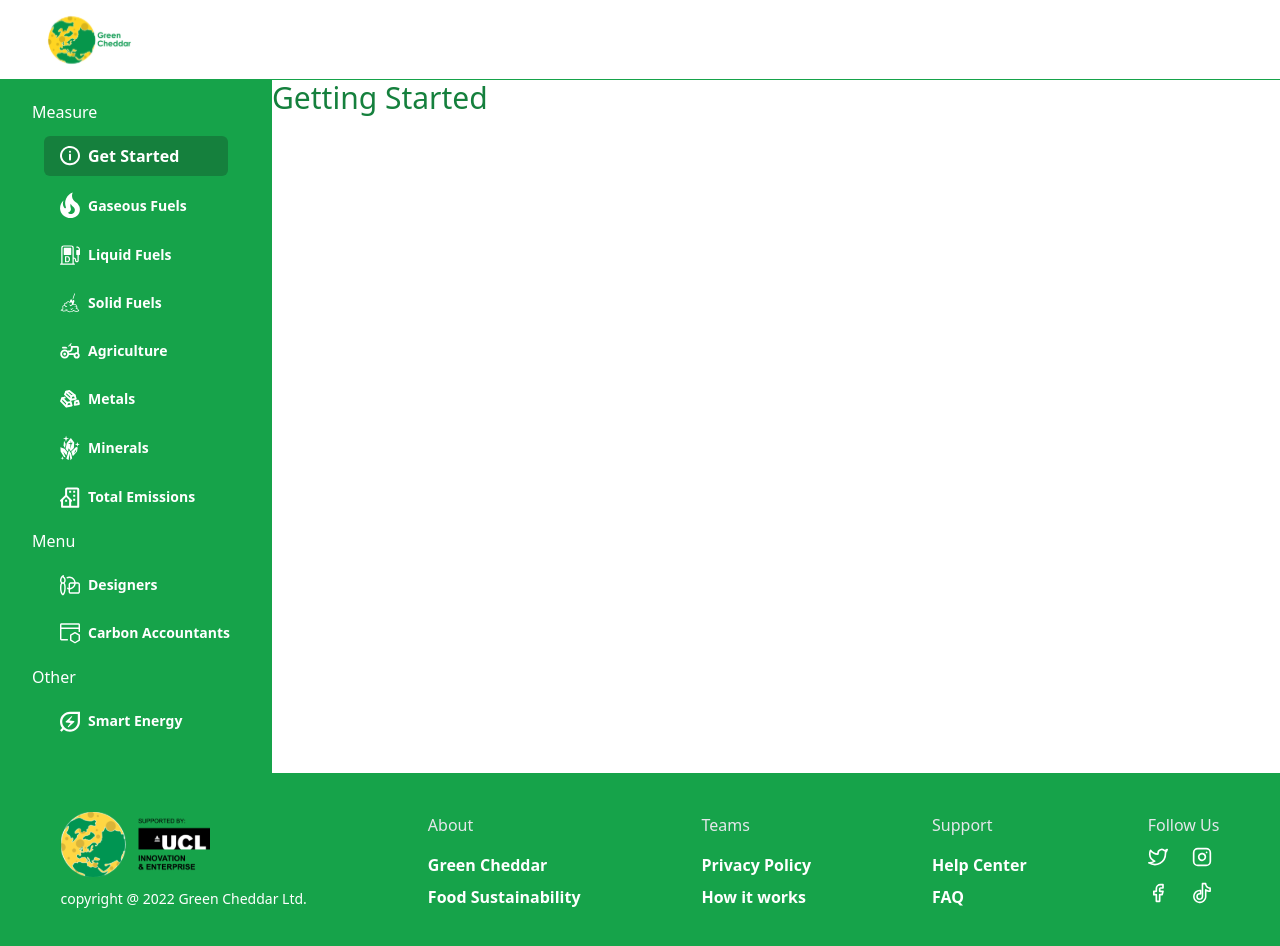
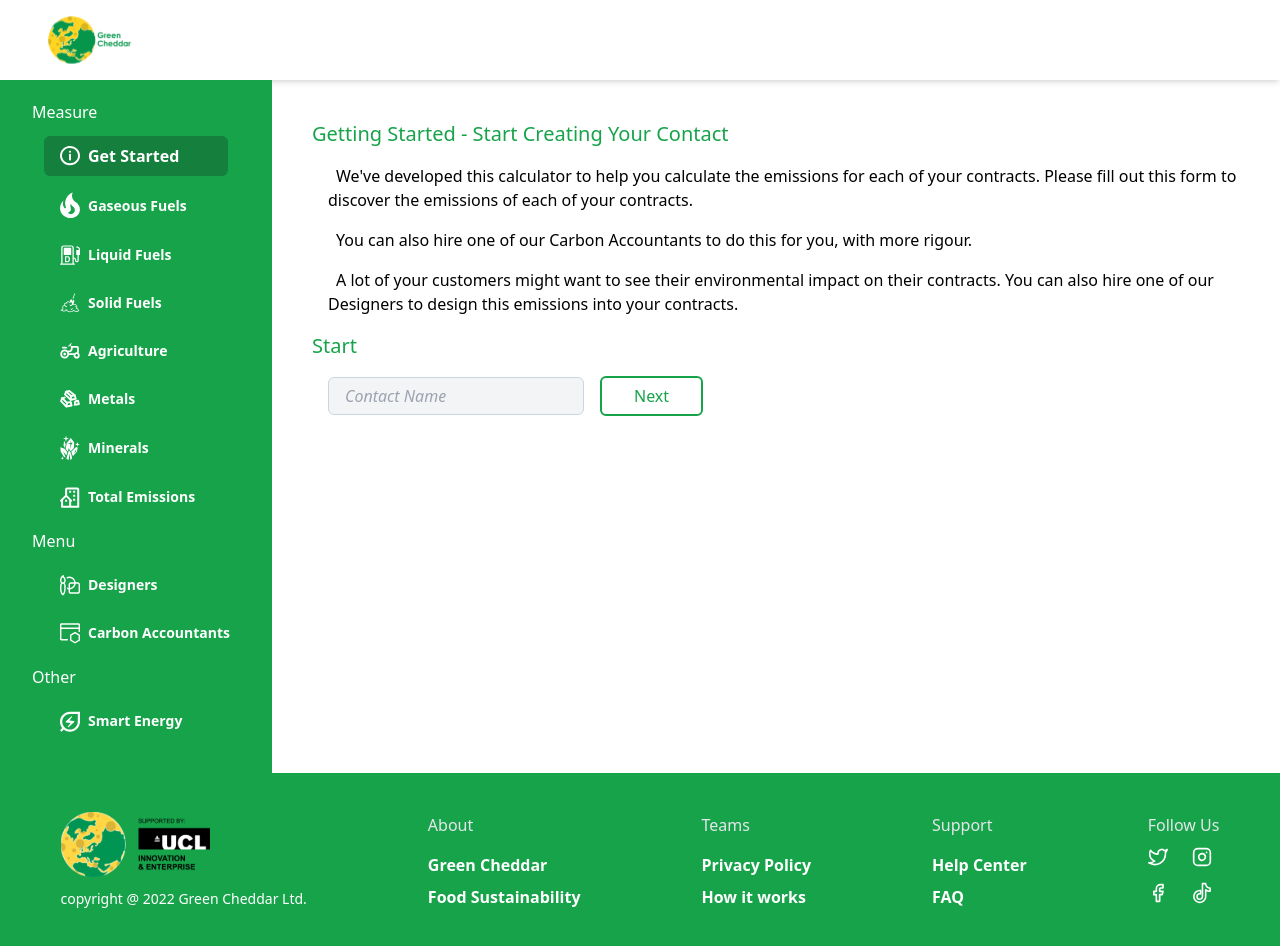
Before and after one commit to EyobAshenaki/carbon-calculator, a Nuxt app: page / in a window 1280 px wide. Shown: the top 946 px of the page. Built offline with nearby package versions, Linux system fonts and the light colour scheme.

Commit message:
feat(getStarted): add get started section
- Added get started section of main page
- Made minor UI changes to nav bar and sidebar

```diff
--- a/components/layout/NavBar.vue
+++ b/components/layout/NavBar.vue
@@ -1,7 +1,7 @@
 <!-- eslint-disable vue/multi-word-component-names -->
 <template>
   <nav
-    class="w-screen h-20 flex justify-between items-center bg-white border-b border-green-600 md:pl-3 pr-5"
+    class="w-screen h-20 flex justify-between items-center bg-white shadow-md md:pl-3 pr-5"
   >
     <greencheddar-logo class="h-16 transition-[height] duration-300 ease-out" />
 
--- a/components/layout/SideBar.vue
+++ b/components/layout/SideBar.vue
@@ -1,6 +1,6 @@
 <template>
   <nav
-    class="w-[17rem] lg:visible fixed top-20 right-0 lg:static bg-green-600"
+    class="min-w-[17rem] lg:visible fixed top-20 right-0 lg:static bg-green-600"
     :class="{ invisible: isMenuClosed }"
   >
     <section v-for="(menuItem, idx) in menuItems" :key="idx">
--- /dev/null
+++ b/components/measureSection/GetStarted.vue
@@ -0,0 +1,63 @@
+<template>
+  <section>
+    <h1>Getting Started - Start Creating Your Contact</h1>
+    <p>
+      We've developed this calculator to help you calculate the emissions for
+      each of your contracts. Please fill out this form to discover the
+      emissions of each of your contracts.
+    </p>
+    <p>
+      You can also hire one of our Carbon Accountants to do this for you, with
+      more rigour.
+    </p>
+    <p>
+      A lot of your customers might want to see their environmental impact on
+      their contracts. You can also hire one of our Designers to design this
+      emissions into your contracts.
+    </p>
+    <h1>Start</h1>
+    <form @submit.prevent="submitForm">
+      <input v-model="contactName" type="text" placeholder="Contact Name" />
+      <button type="submit">Next</button>
+    </form>
+  </section>
+</template>
+
+<script>
+export default {
+  name: 'GetStarted',
+  data() {
+    return {
+      contactName: this.$store.getters['emission/getContactName'],
+    }
+  },
+  methods: {
+    submitForm() {
+      this.$store.dispatch('emission/setContactName', this.contactName)
+      this.$store.dispatch('setSelectedMenuItem', 'gaseousFuels')
+    },
+  },
+}
+</script>
+
+<style scoped>
+h1 {
+  @apply text-xl text-green-600 pb-4;
+}
+
+p {
+  @apply text-base indent-2 pl-4 pb-4;
+}
+
+form {
+  @apply flex flex-col sm:flex-row items-center gap-4;
+}
+
+input[type='text'] {
+  @apply w-64 text-black bg-gray-100 border border-slate-300 rounded-md placeholder:italic placeholder:focus:text-green-600 focus:outline-none focus:ring-1 focus:border-green-600 focus:ring-green-600 ml-4 px-4 py-1.5;
+}
+
+button[type='submit'] {
+  @apply w-fit font-medium text-green-600 bg-white border-2 border-green-600 rounded-md hover:text-white hover:bg-green-600 px-8 py-1.5;
+}
+</style>
--- a/pages/index.vue
+++ b/pages/index.vue
@@ -1,9 +1,18 @@
 <template>
-  <h1 class="text-3xl text-green-700">Getting Started</h1>
+  <section class="p-10">
+    <get-started v-if="selectedMenuItem === 'getStarted'" />
+  </section>
 </template>
 
 <script>
+import GetStarted from '~/components/measureSection/GetStarted.vue'
 export default {
   name: 'IndexPage',
+  components: { GetStarted },
+  computed: {
+    selectedMenuItem() {
+      return this.$store.getters.getSelectedMenuItem
+    },
+  },
 }
 </script>
--- /dev/null
+++ b/store/emission.js
@@ -0,0 +1,22 @@
+export const state = () => ({
+  contactName: '',
+})
+
+export const getters = {
+  getContactName(state) {
+    return state.contactName
+  },
+}
+
+export const mutations = {
+  SET_CONTACT_NAME(state, payload) {
+    state.contactName = payload
+  },
+}
+
+export const actions = {
+  setContactName({ commit, getters }, payload) {
+    commit('SET_CONTACT_NAME', payload)
+    console.log('setContactName', getters.getContactName)
+  },
+}
```
